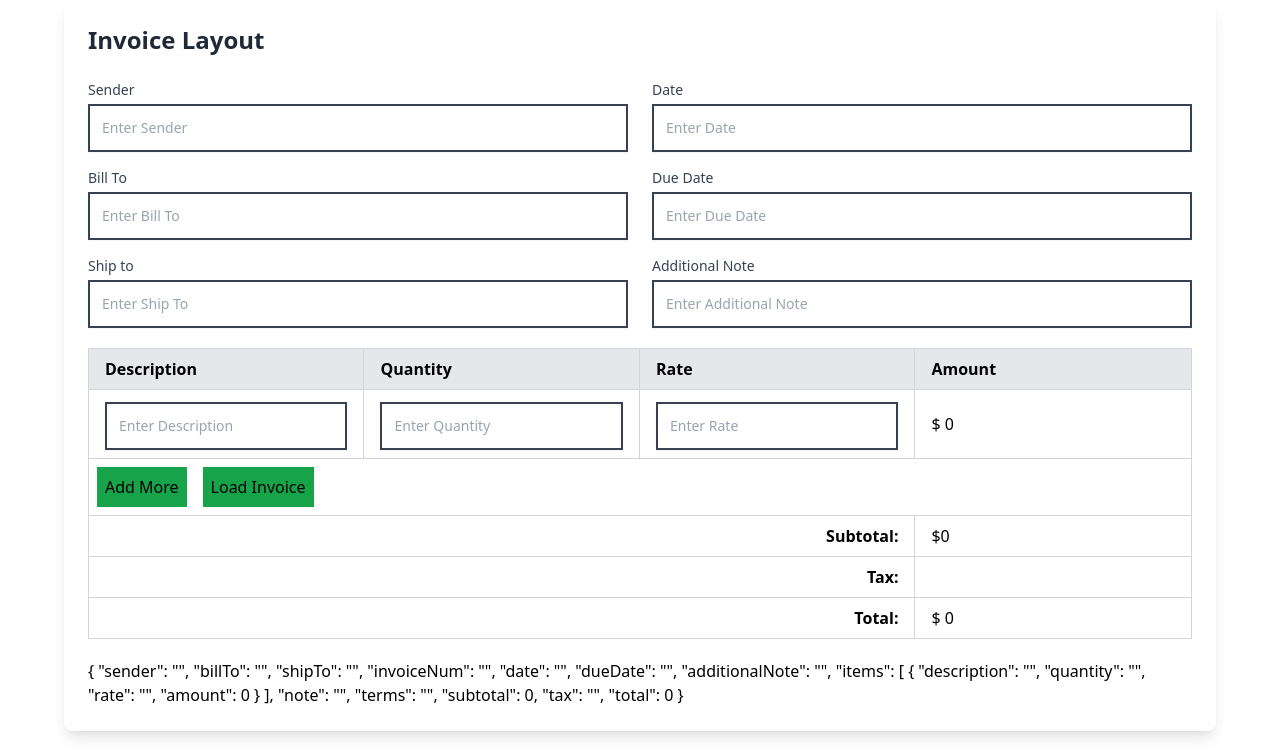
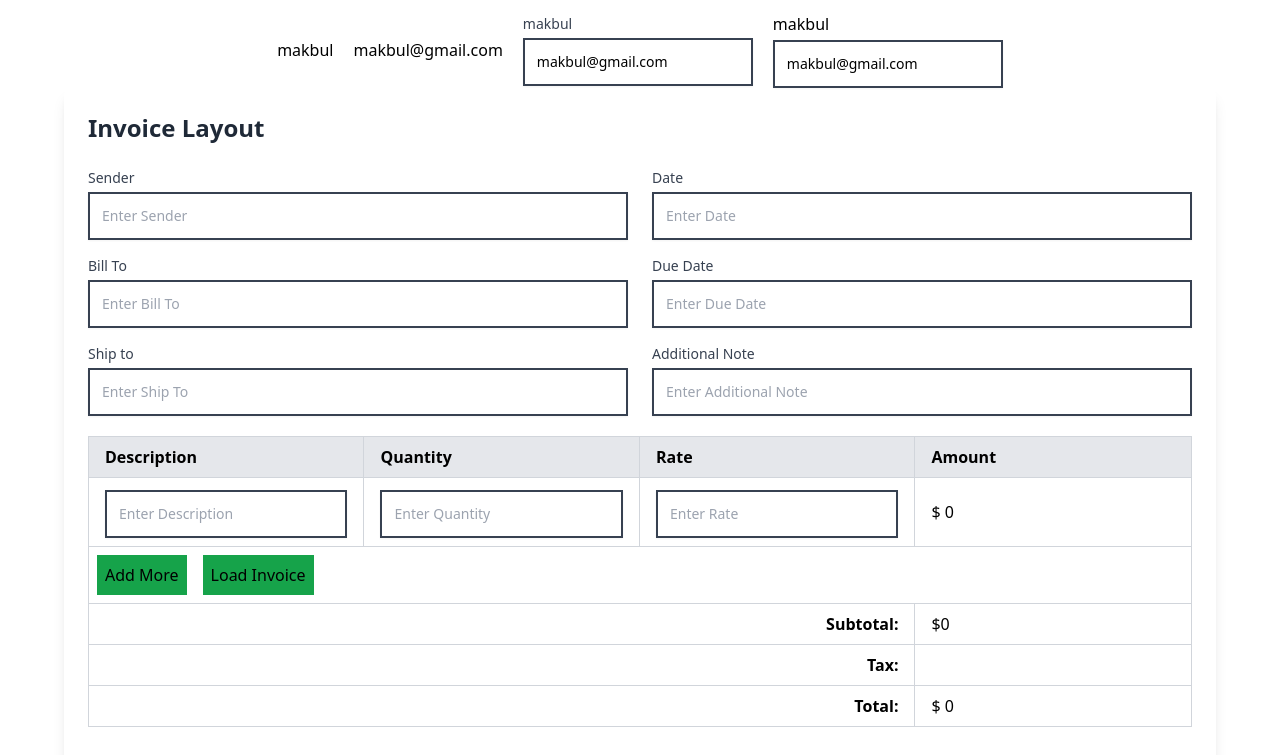
Before and after one commit to makbulhosen5000/my-project, a Vue app: page / in a window 1280 px wide. Shown: the top 755 px of the page. Built offline with nearby package versions, Linux system fonts and the light colour scheme.

Commit message:
component

```diff
--- a/src/components/HelloWorld.vue
+++ b/src/components/HelloWorld.vue
@@ -2,7 +2,7 @@
 import { nextTick, onMounted, onUpdated, reactive, ref } from 'vue';
 import { countries } from '../js/countries';
 import { invoice } from '../js/invoice';
-
+import PersonComponent from './PersonComponent.vue'
 
 
 
@@ -164,9 +164,25 @@ import { invoice } from '../js/invoice';
       return total;
    }
 
+   const person = reactive({
+      name:'makbul',
+      email:'makbul@gmail.com'
+   })
+
 </script>
 <template>
 
+   <section class="flex items-center justify-center gap-5 pt-3">
+      <p>{{ person.name }}</p>
+      <p>{{ person.email }}</p>
+      <div>
+         <label for="file" class="block text-sm font-medium text-gray-700">{{ person.name }}</label>
+         <input  v-model="person.email"  type="text" class="mt-1 p-3 block   border-2 border-gray-700 shadow-sm sm:text-sm" placeholder="Enter Sender" >
+      </div>
+      <div>
+         <PersonComponent :person="person"/>
+      </div>
+   </section>
    <!-- invoice -->
    <section class="">
       <div class="max-w-6xl mx-auto bg-white shadow-lg rounded-lg p-6">
@@ -241,7 +257,6 @@ import { invoice } from '../js/invoice';
         </tfoot>
             </table>
          </div>
-         {{ data }}
       </div>
    </section>
 
--- /dev/null
+++ b/src/components/PersonComponent.vue
@@ -0,0 +1,11 @@
+<script setup>
+ const props = defineProps(['person']);
+
+</script>
+<template>
+ <label>{{ person.name }}</label>
+ <input v-model="person.email"  type="text" class="mt-1 p-3 block   border-2 border-gray-700 shadow-sm sm:text-sm"  >
+</template>
+<style>
+
+</style>
```
